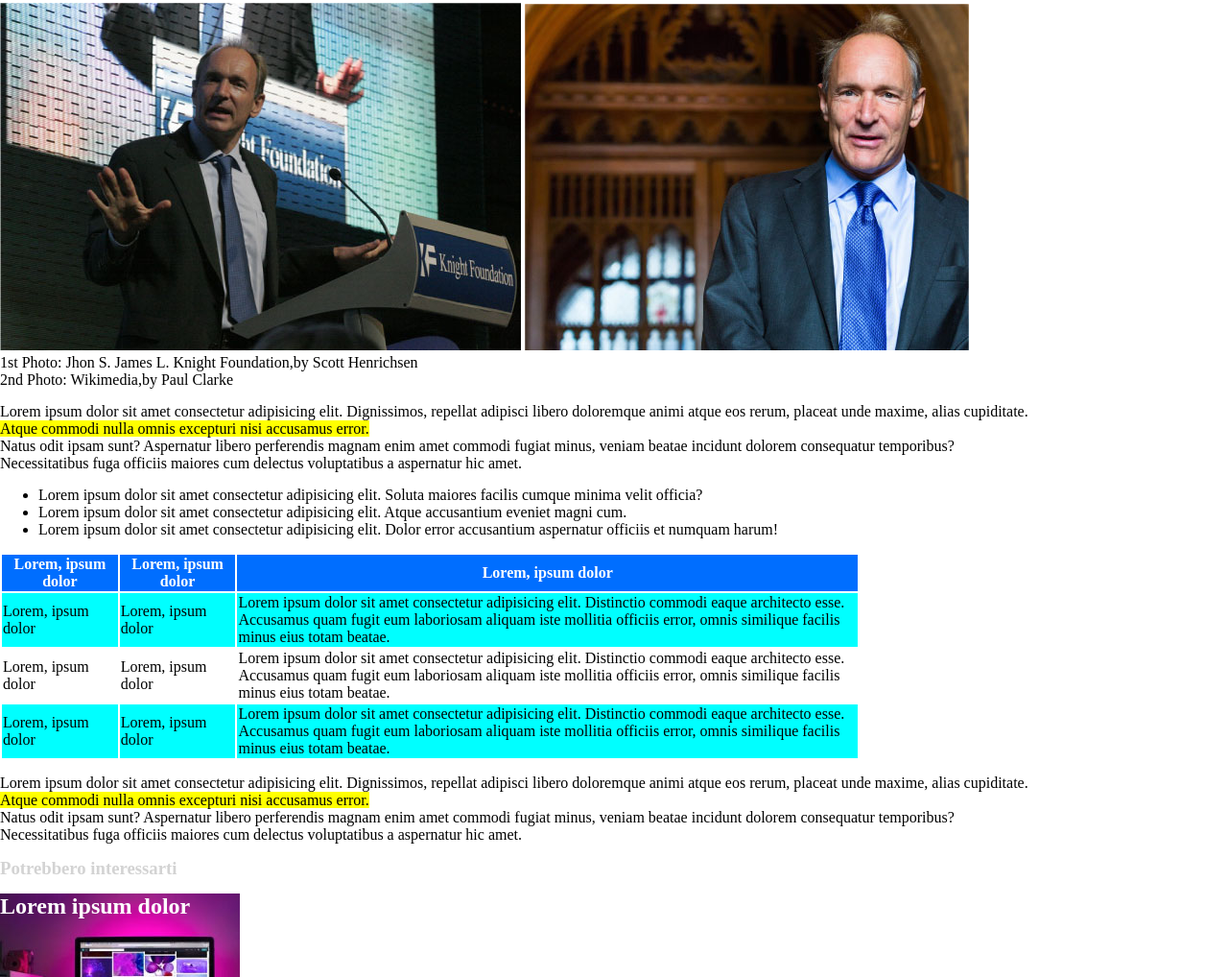
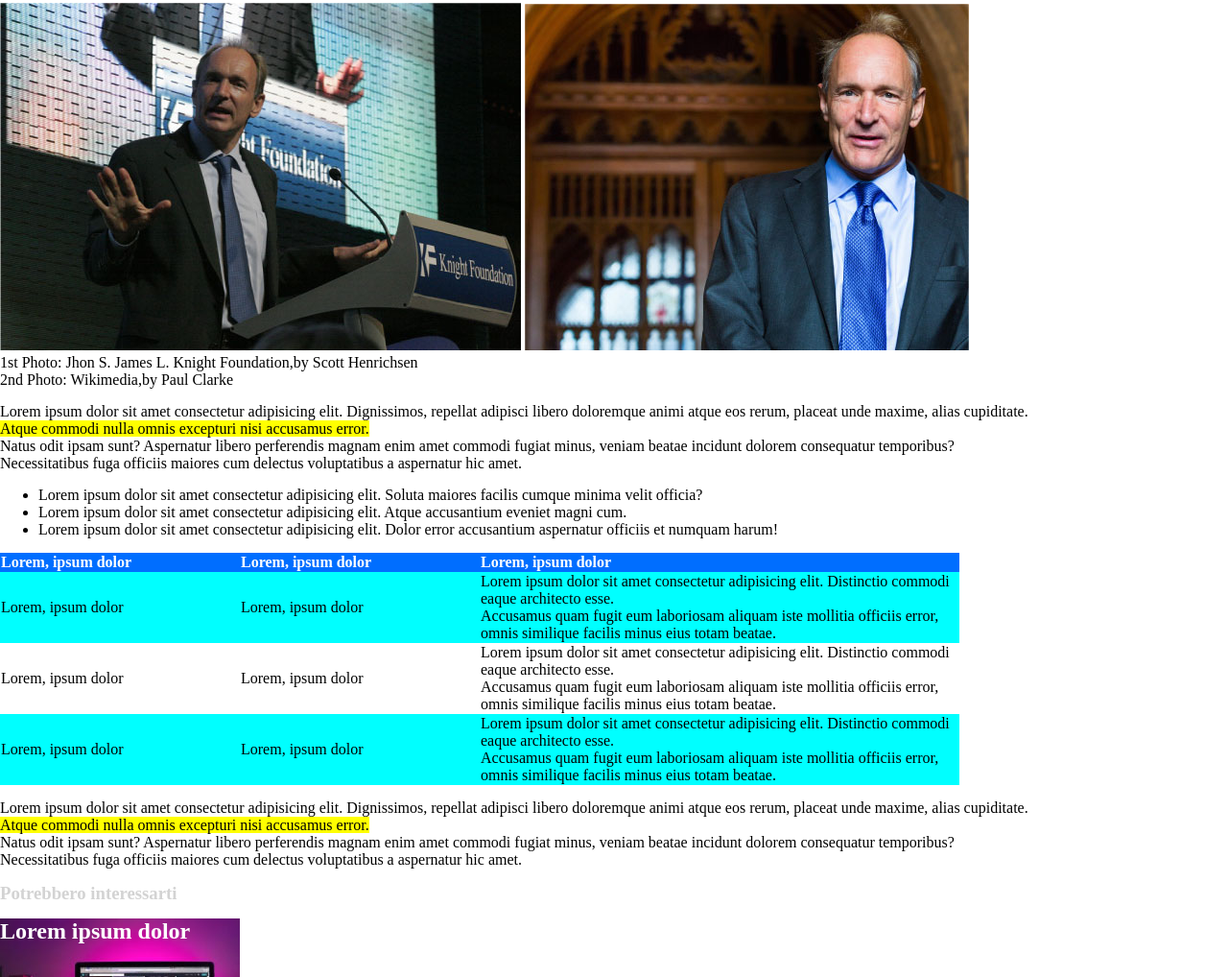
Before and after one commit to Catiflam/html-css-booleaner, a plain HTML site: page index.html in a window 1280 px wide. Shown: the part 246-1264 px from the top of the page at 96% size. Drawn offline with Linux system fonts and the light colour scheme.

Commit message:
edit fix

```diff
--- a/css/style.css
+++ b/css/style.css
@@ -37,12 +37,14 @@
 .background-lorem{
     background-color: yellow;
 }
-.table{
-    width: 70%;
-    height: 50%;
+table{
+    text-align: left;
+    border-collapse: collapse;
+    width: 1000px;
 
-
-
+}
+.wid{
+    width: 50%;
 }
 .table-row{
     background-color:rgb(0, 110, 255);
--- a/index.html
+++ b/index.html
@@ -41,12 +41,12 @@
                 <li>Lorem ipsum dolor sit amet consectetur adipisicing elit. Dolor error accusantium aspernatur officiis et numquam harum!</li>
             </ul>
         </div>
-        <div class="table">
+        <div>
             <table>
                 <thead class="table-row" >
                     <th>Lorem, ipsum dolor</th>
                     <th>Lorem, ipsum dolor </th>
-                    <th>Lorem, ipsum dolor</th>
+                    <th class="wid">Lorem, ipsum dolor</th>
                 </thead>
                 <tbody>
                     <tr class="table-line">
```
